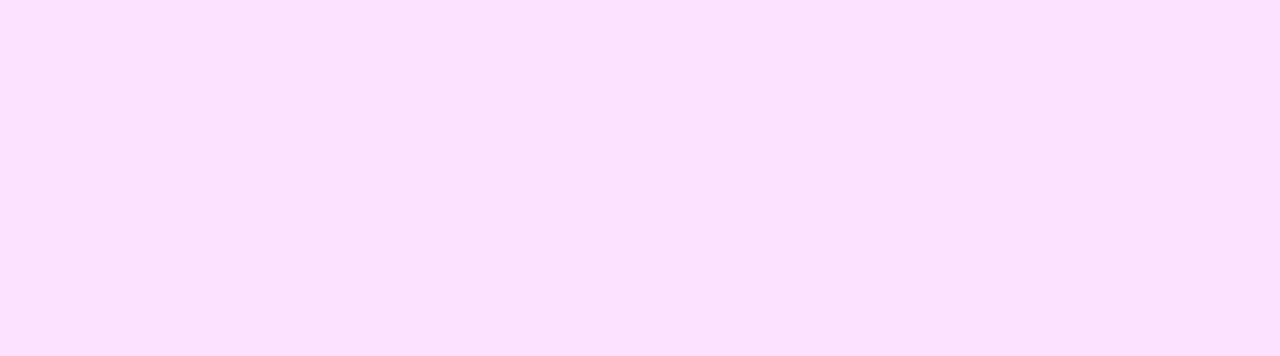
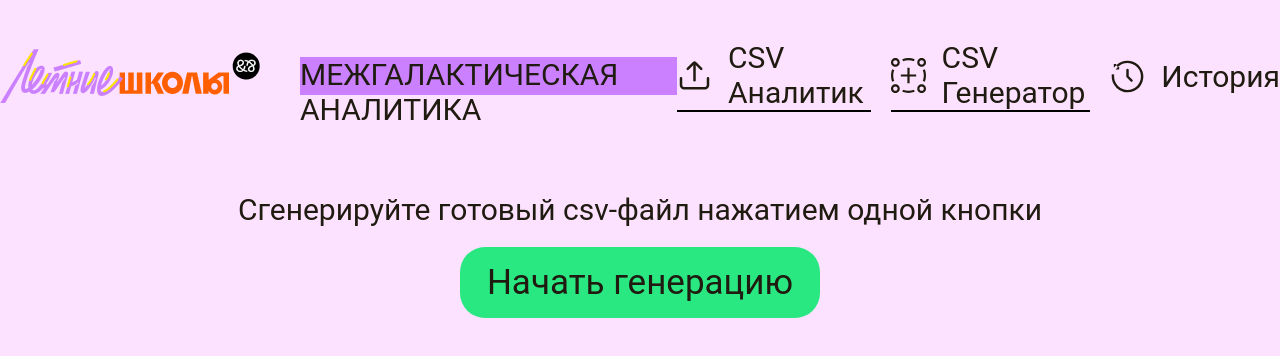
Before and after one commit to VikaLubenets/HomeTask, a React (Vite) app: page /generation in a window 1280 px wide. Before the commit this address had no page. Shown: the top 356 px of the page. Built offline with nearby package versions, Linux system fonts and the light colour scheme; a web font is replaced by a local one.

Commit message:
feat: add basic generation page

```diff
--- a/src/app/App.tsx
+++ b/src/app/App.tsx
@@ -1,5 +1,6 @@
 import { BrowserRouter, Routes, Route } from 'react-router-dom';
 import AnaliticsPage from '../pages/AnaliticsPage/AnaliticsPage';
+import GeneratorPage from '../pages/GeneratorPage/GeneratorPage';
 
 
 function App() {
@@ -7,6 +8,7 @@ function App() {
     <BrowserRouter>
       <Routes>
         <Route path="/" element={<AnaliticsPage />} />
+        <Route path="/generation" element={<GeneratorPage />} />
       </Routes>
     </BrowserRouter>
   );
--- /dev/null
+++ b/src/components/CsvGeneratorSection/CsvGeneratorSection.module.css
@@ -0,0 +1,13 @@
+.section {
+    display: flex;
+    flex-direction: column;
+    gap: 20px;
+    justify-content: center;
+    align-items: center;
+}
+
+.text {
+    font-size: 30px;
+    text-align: center;
+    font-weight: 400;
+}
--- /dev/null
+++ b/src/components/CsvGeneratorSection/CsvGeneratorSection.tsx
@@ -0,0 +1,32 @@
+import { useCsvGenerator } from '../../hooks/useCsvGenerator';
+import { Button } from '../UI/Button/Button';
+import styles from './CsvGeneratorSection.module.css';
+
+export const CsvGeneratorSection = () => {
+  const { ui, generate, fileUrl } = useCsvGenerator();
+
+  const handleClick = () => {
+    if (ui.title === 'Скачать CSV' && fileUrl) {
+      const a = document.createElement('a');
+      a.href = fileUrl;
+      a.download = 'report.csv';
+      a.click();
+    } else {
+      generate({ size: 50 });
+    }
+  };
+
+  return (
+    <section className={styles.section}>
+      <p className={styles.text}>Сгенерируйте готовый csv-файл нажатием одной кнопки</p>
+
+      <Button
+        styleType={ui.style}
+        disabled={ui.disabled}
+        onClick={handleClick}
+      >
+        {ui.title}
+      </Button>
+    </section>
+  );
+};
--- /dev/null
+++ b/src/components/UI/DeleteIconButton/DeleteIconButton.module.css
@@ -0,0 +1,15 @@
+.iconContainer {
+    width: 70px;
+    height: 70px;
+    display: flex;
+    justify-content: center;
+    align-items: center;
+    border-radius: 10px;
+    background-color: var(--color-black);
+    cursor: pointer;
+  }
+
+  .icon {
+    width: 32px;
+    height: 32px;
+  }
--- /dev/null
+++ b/src/components/UI/DeleteIconButton/DeleteIconButton.tsx
@@ -0,0 +1,17 @@
+import styles from './DeleteIconButton.module.css'
+
+type Props = {
+    onDelete: () => void;
+}
+
+export const DeleteIconButton = ({onDelete}: Props) => {
+    return (
+        <div className={styles.iconContainer} onClick={onDelete}>
+            <img
+            src="./icons/cancel.svg"
+            alt="close icon"
+            className={styles.icon}
+            />
+        </div>
+    )
+}
--- a/src/components/UI/UploadButton/UploadButton.module.css
+++ b/src/components/UI/UploadButton/UploadButton.module.css
@@ -49,22 +49,6 @@
   background-color: var(--color-orange);
 }
 
-.iconContainer {
-  width: 70px;
-  height: 70px;
-  display: flex;
-  justify-content: center;
-  align-items: center;
-  border-radius: 10px;
-  background-color: var(--color-black);
-  cursor: pointer;
-}
-
-.icon {
-  width: 32px;
-  height: 32px;
-}
-
 .subtitle {
   font-size: 24px;
   font-weight: 400;
--- a/src/components/UI/UploadButton/UploadButton.tsx
+++ b/src/components/UI/UploadButton/UploadButton.tsx
@@ -1,6 +1,7 @@
 import { useRef } from 'react';
 import styles from './UploadButton.module.css';
 import type { UploadButtonStatuses } from '../../../hooks/useCsvUpload';
+import { DeleteIconButton } from '../DeleteIconButton/DeleteIconButton';
 
 
 type Props = {
@@ -51,13 +52,7 @@ export const UploadButton = ({
         </label>
 
         {fileName && (
-          <div className={styles.iconContainer} onClick={onClear}>
-            <img
-              src="./icons/cancel.svg"
-              alt="close icon"
-              className={styles.icon}
-            />
-          </div>
+          <DeleteIconButton onDelete={onClear} />
         )}
       </div>
 
--- /dev/null
+++ b/src/hooks/useCsvGenerator.ts
@@ -0,0 +1,43 @@
+import { useState, useCallback } from 'react';
+import { getCsvReport } from '../api/CsvApi';
+
+
+export type GenStatus = 'idle' | 'loading' | 'success' | 'error';
+
+export function useCsvGenerator() {
+  const [status, setStatus] = useState<GenStatus>('idle');
+  const [fileUrl, setFileUrl] = useState<string | null>(null);
+  const [error, setError] = useState<string | null>(null);
+
+  const generate = useCallback(async (params: { size: number }) => {
+    try {
+      setStatus('loading');
+      setError(null);
+
+      const csvText = await getCsvReport({ ...params, withErrors: 'off' });
+      const blob = new Blob([csvText], { type: 'text/csv' });
+      const url = URL.createObjectURL(blob);
+
+      setFileUrl(url);
+      setStatus('success');
+    } catch (e) {
+      setError((e as Error).message);
+      setStatus('error');
+    }
+  }, []);
+
+  const ui = (() => {
+    switch (status) {
+      case 'loading':
+        return { style: 'YELLOW' as const, title: 'Генерируем...', disabled: true };
+      case 'success':
+        return { style: 'GREEN' as const, title: 'Скачать CSV', disabled: false };
+      case 'error':
+        return { style: 'BLACK' as const, title: 'Повторить', disabled: false };
+      default:
+        return { style: 'GREEN' as const, title: 'Начать генерацию', disabled: false };
+    }
+  })();
+
+  return { status, ui, generate, fileUrl, error };
+}
--- /dev/null
+++ b/src/pages/GeneratorPage/GeneratorPage.module.css
@@ -0,0 +1,6 @@
+.wrapper {
+    display: flex;
+    flex-direction: column;
+    gap: 60px;
+    flex: 1 0 auto;
+}
--- /dev/null
+++ b/src/pages/GeneratorPage/GeneratorPage.tsx
@@ -0,0 +1,18 @@
+import styles from './GeneratorPage.module.css'
+import { Header } from "../../components/Header/Header";
+import Layout from "../Layout/Layout";
+import { CsvGeneratorSection } from '../../components/CsvGeneratorSection/CsvGeneratorSection';
+
+
+function GeneratorPage() {
+  return (
+    <Layout>
+      <Header />
+      <div className={styles.wrapper}>
+        <CsvGeneratorSection />
+      </div>
+    </Layout>
+  );
+}
+
+export default GeneratorPage;
```
